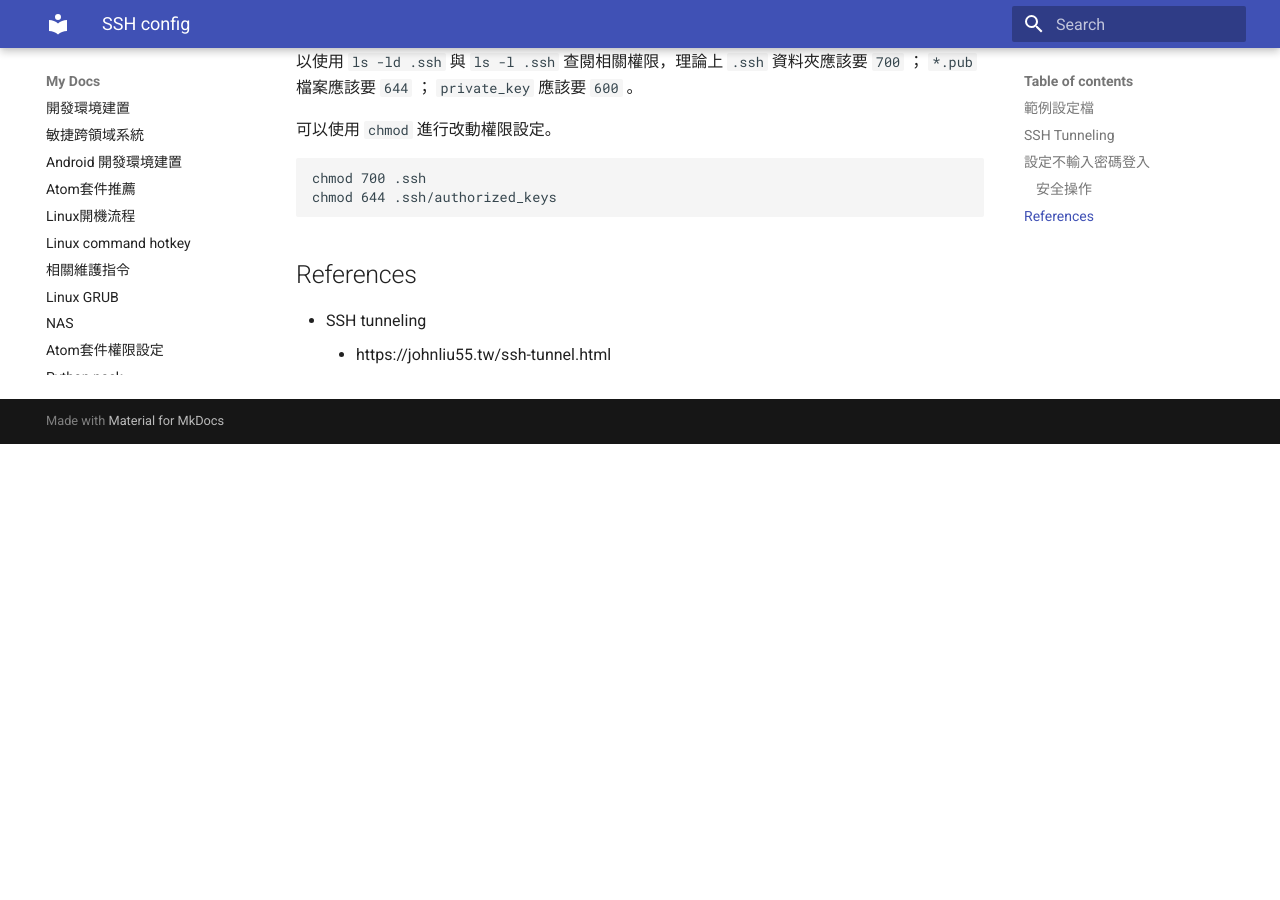
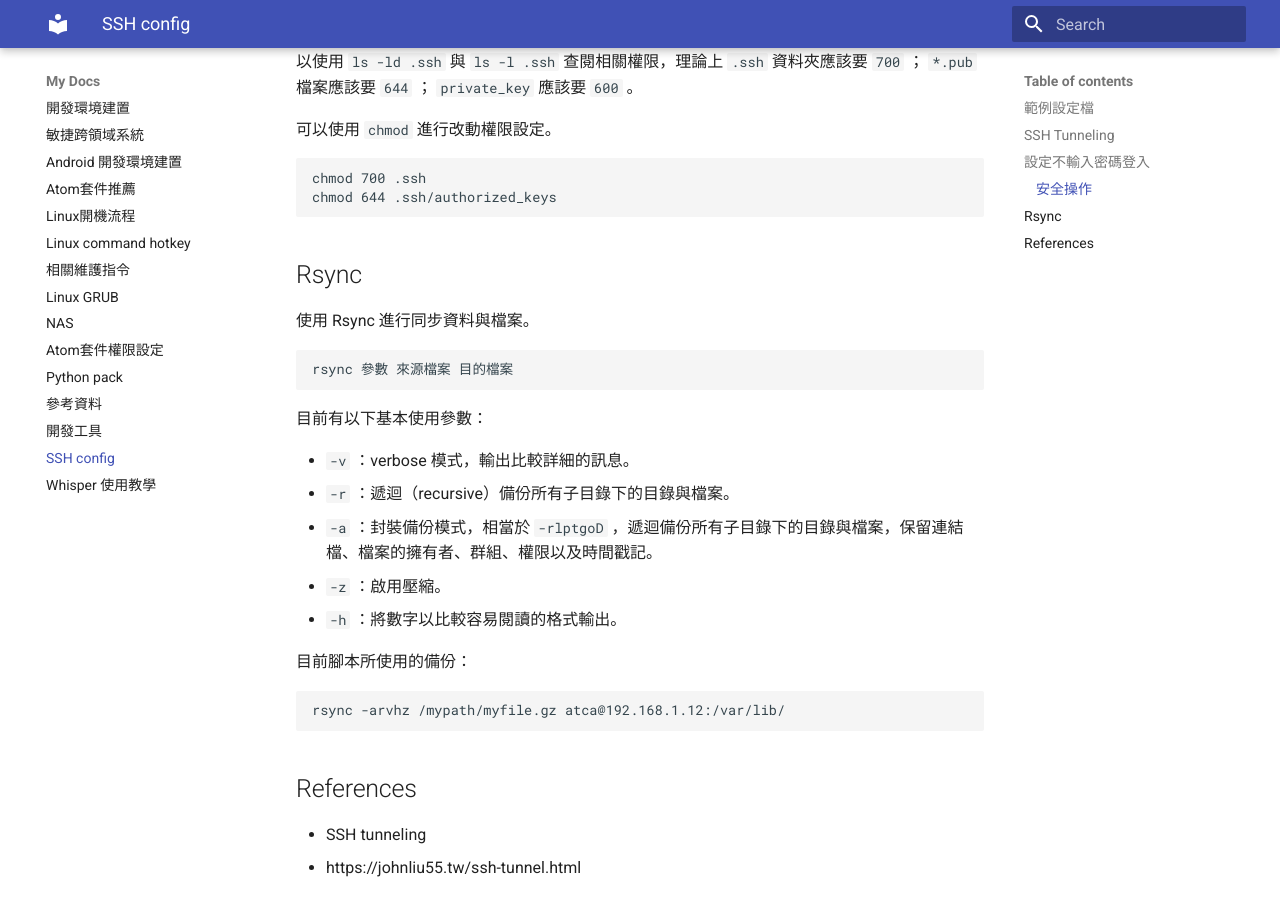
Before and after one commit to TSVS-Special-Topic-Group/Development-Environment-Build, an MkDocs documentation site: the page built from docs/ssh-server.md, in a window 1280 px wide and 900 px high, scrolled down 3810 px. Built offline with MkDocs 1.6.1 and Material for MkDocs 9.7.7, drawn with Linux system fonts in a browser that asks for light colours; before the commit the page ends 4254 px from its top, so only the background shows below that.

Commit message:
Relate # ! 提交將新增有關Rsync解說
修改項目:

模組:

````diff
--- a/docs/ssh-server.md
+++ b/docs/ssh-server.md
@@ -201,7 +201,29 @@ chmod 700 .ssh
 chmod 644 .ssh/authorized_keys
 ```
 
+## Rsync
+
+使用 Rsync 進行同步資料與檔案。
+
+```bash
+rsync 參數 來源檔案 目的檔案
+```
+
+目前有以下基本使用參數：
+
+- `-v` ：verbose 模式，輸出比較詳細的訊息。
+- `-r` ：遞迴（recursive）備份所有子目錄下的目錄與檔案。
+- `-a` ：封裝備份模式，相當於 `-rlptgoD` ，遞迴備份所有子目錄下的目錄與檔案，保留連結檔、檔案的擁有者、群組、權限以及時間戳記。
+- `-z` ：啟用壓縮。
+- `-h` ：將數字以比較容易閱讀的格式輸出。
+
+目前腳本所使用的備份：
+
+```bash
+rsync -arvhz /mypath/myfile.gz atca@192.168.1.12:/var/lib/
+```
+
 ## References
 
 - SSH tunneling
-    - https://johnliu55.tw/ssh-tunnel.html
+  - https://johnliu55.tw/ssh-tunnel.html
````
